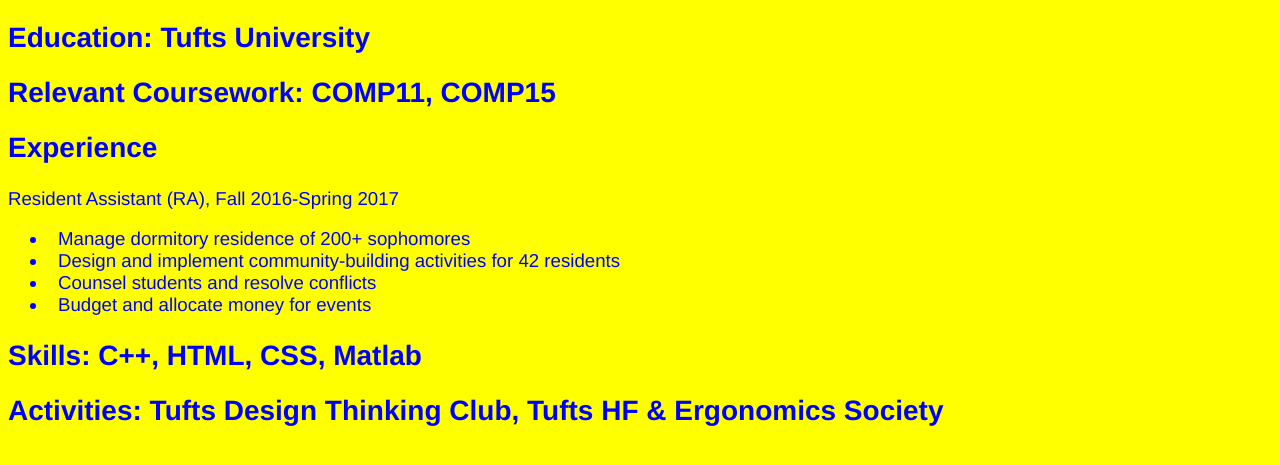
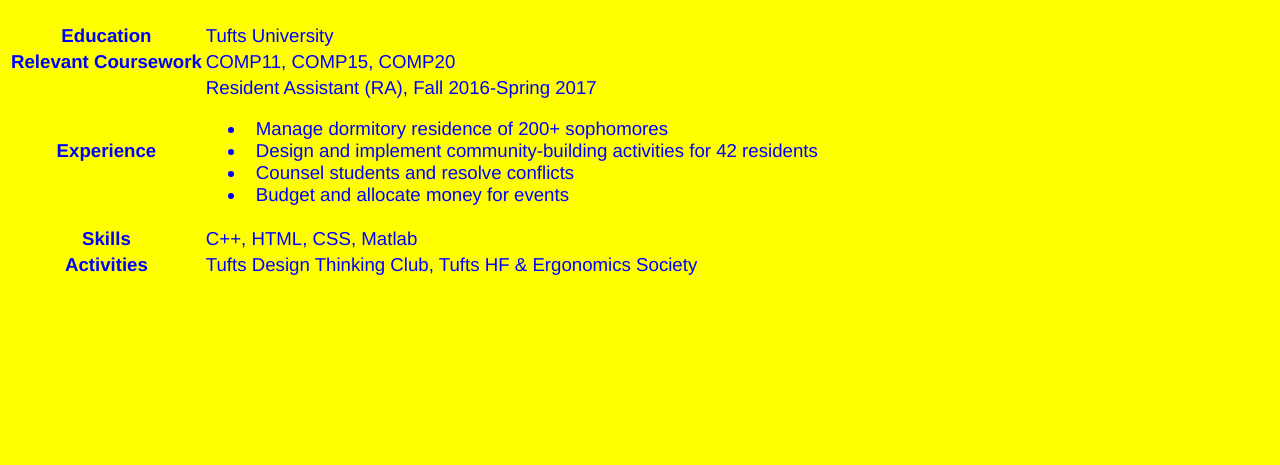
Before and after one commit to lexiekirsch/lexiekirsch.github.io, a plain HTML site: page resume.html in a window 1280 px wide. Shown: the part 105-570 px from the top of the page. Drawn offline with Linux system fonts and the light colour scheme.

Commit message:
Reformatted to be a table.

```diff
--- a/resume.html
+++ b/resume.html
@@ -10,20 +10,39 @@
 	<div class="back-button">
 			<a href="index.html">Back</a>
 	</div>
+	<div class="title-name">
 		<h1>Lexie Kirsch</h1>
-		<h2>Education: Tufts University</h2>
-		<h2>Relevant Coursework: COMP11, COMP15</h2>
-		<h2>Experience</h2>
-		<span>Resident Assistant (RA), Fall 2016-Spring 2017</span>
+	</div>
+
+	<table>
+		<tr> <!-- rows -->
+			<th>Education</th> <!--header-->
+			<td> Tufts University</td> <!--data-->
+		</tr>
+		<tr>
+			<th>Relevant Coursework</th>
+			<td>COMP11, COMP15, COMP20</td>
+		</tr>
+		<tr>
+			<th>Experience</th>
+			<td> Resident Assistant (RA), Fall 2016-Spring 2017
 				<ul class="experience-list">
 					<li>Manage dormitory residence of 200+ sophomores</li>
 					<li>Design and implement community-building activities for 42 residents</li>
 					<li>Counsel students and resolve conflicts</li>
 					<li>Budget and allocate money for events</li>
 				</ul>
-		<h2>Skills: C++, HTML, CSS, Matlab</h2>
-		<h2>Activities: Tufts Design Thinking Club, Tufts HF &amp; Ergonomics Society</h2>
-
+			</td>
+		</tr>
+		<tr>
+			<th>Skills</th>
+			<td>C++, HTML, CSS, Matlab</td>
+		</tr>
+		<tr>
+			<th>Activities</th>
+			<td>Tufts Design Thinking Club, Tufts HF &amp; Ergonomics Society</td>
+		</tr>
+	</table>
 </body>
 
 </html>
```
Lines whose indentation alone changed are shown as unchanged.
